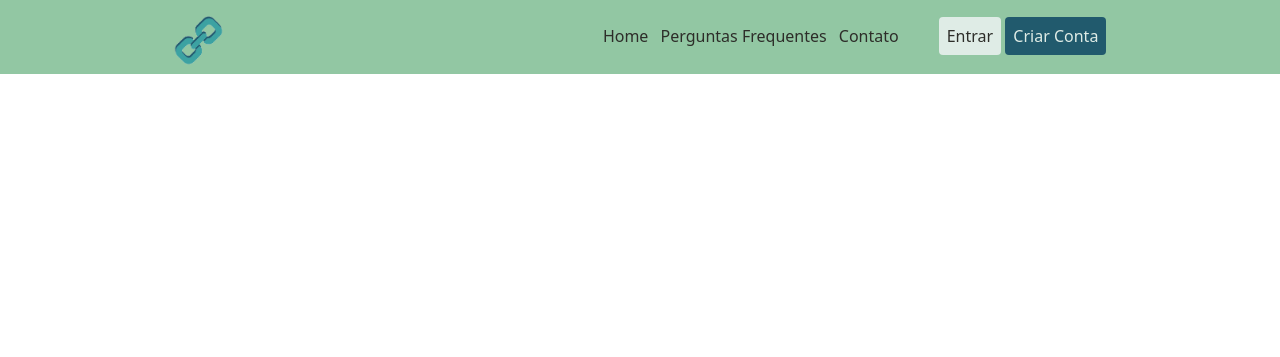
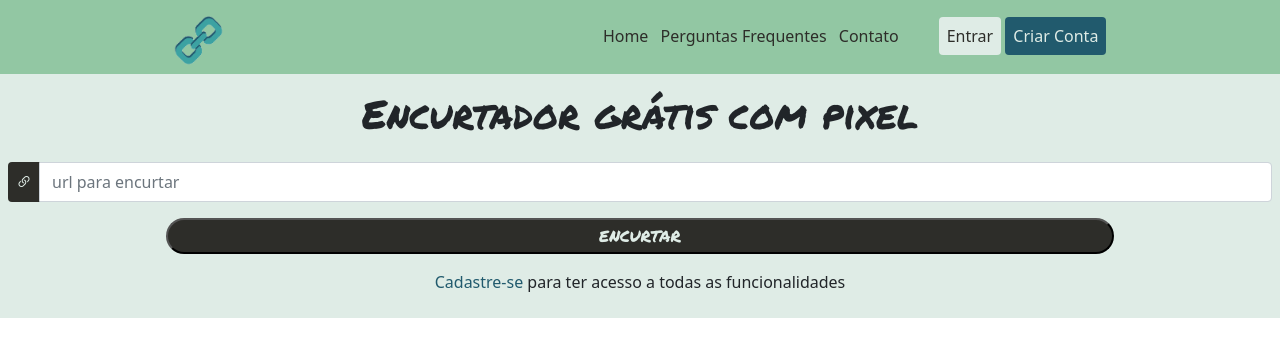
Before and after one commit to edleyteixeira/Encurtador, a Django app: page / in a window 1280 px wide. Shown: the top 357 px of the page. Run offline with Django 4.2, Linux system fonts and the light colour scheme.

Commit message:
makemigration

```diff
--- /dev/null
+++ b/app/forms.py
@@ -0,0 +1,4 @@
+from django import forms
+
+class Encurtar(forms.Form):
+    url_original = forms.CharField(max_length=100, widget=forms.TextInput(attrs={"class":"form-control","placeholder":"url para encurtar", "aria-label":"url", "aria-describedby":"basic-addon1"}))
--- a/app/static/css/base.css
+++ b/app/static/css/base.css
@@ -4,3 +4,4 @@
 .btn-menu{background-color: none!important; border: none!important;}
 .link-menu{text-decoration: none;}
 .w-22{width: 22%;}
+.t-link{text-decoration: none;}
--- a/app/templates/app/home.html
+++ b/app/templates/app/home.html
@@ -4,4 +4,20 @@
 
 {% block main %}
 
+<div class="d-flex flex-column bd-highlight mb-3">
+    <div class="p-2 bd-highlight text-center mt-2">
+        <h1 class="f-one">Encurtador grátis com pixel</h1>
+    </div>
+
+    <form class=" d-flex flex-column p-2 bd-highlight justify-content-center" method="post" action="{% url 'app:home' %}">
+        {% csrf_token %}
+        <div class="input-group mb-3">
+            <span class="bg-1 txt-5 p-2 rounded-start" id="basic-addon1"><i class="bi bi-link-45deg"></i></span>
+            {{form.url_original}}
+        </div>
+        <button class=" bg-1 w-75 rounded-pill p-1 txt-5 f-one m-auto">ENCURTAR</button>
+    </form>
+    <div class="p-2 bd-highlight text-center"><p><a class="t-link txt-2" href="{% url 'account_signup' %}">Cadastre-se </a> para ter acesso a todas as funcionalidades</p<</div>
+  </div>
+
 {% endblock  %}
--- a/app/views.py
+++ b/app/views.py
@@ -1,8 +1,28 @@
+from secrets import choice
 from django.shortcuts import render
-from app.models import urlEncurtHome
+from app.models import Encurtadas
+
+from .forms import Encurtar
+import random, string
+
+
 
 def home(request):
-    return render(request, 'app/home.html')
+    if request.method == 'POST':
+        form = Encurtar(request.POST)
+        if form.is_valid():
+            url_encurtada = form.cleaned_data['url_original']
+            slug = random.choice(string.ascii_letters)+ random.choice(string.ascii_letters)+ random.choice(string.ascii_letters)+ random.choice(string.ascii_letters)+ random.choice(string.ascii_letters)+ random.choice(string.ascii_letters)+ random.choice(string.ascii_letters)
+            context = {
+            'slug' : slug,
+            'form' : Encurtar()
+            }
+            print(slug)
+    context = {
+
+        'form' : Encurtar()
+    }
+    return render(request, 'app/home.html', context)
 
 def faq(request):
     return render(request, 'app/faq.html')
@@ -11,7 +31,7 @@ def contato(request):
     return render(request, 'app/contato.html')
 
 def url(request, url):
-    redirect = urlEncurtHome.objects.filter(slug=url)
+    redirect = Encurtadas.objects.filter(slug=url)
 
     context = {
         'redirect': redirect
```
Also changed, not shown: app/admin.py (+7 -3 lines), app/models.py (+18 -9 lines), app/migrations/0001_initial.py (deleted), app/migrations/0002_rename_url_urlencurthome_urlr_and_more.py (deleted), app/migrations/__init__.py (deleted).
